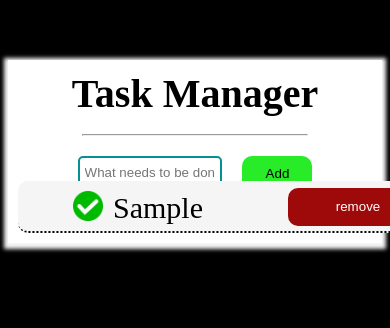
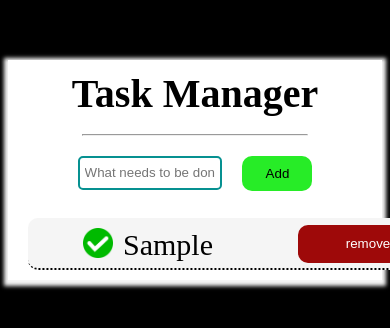
Before and after one commit to Gunjan-1/taskmanager, a plain HTML site: page index.html in a window 390 px wide. Both pictures are taken after typing "Sample" into the empty fields and a click on the button "Add". Shown: the top 328 px of the page. Drawn offline with Linux system fonts and the light colour scheme.

Commit message:
first commit

```diff
--- a/data.css
+++ b/data.css
@@ -4,11 +4,10 @@
         width: 100%;
     margin-left: 0px;
     }
+
   .text li{
-    margin-left: -30px;
-    margin-top: -17px;
-    position: relative;
-    z-index: 0px;
+    margin-left: -20px;
+  margin-top: 20px;
   }
   ul li::before{
     margin-left: -40px;
--- a/style.css
+++ b/style.css
@@ -70,7 +70,8 @@ border-bottom:2px dotted ;
   color: black;
   font-size: 30px;
   margin-left: 20%;
-  height: 30px;text-align: center;
+  height: 30px;
+  text-align: center;
 }
 .text li button{
     float:right;
```
